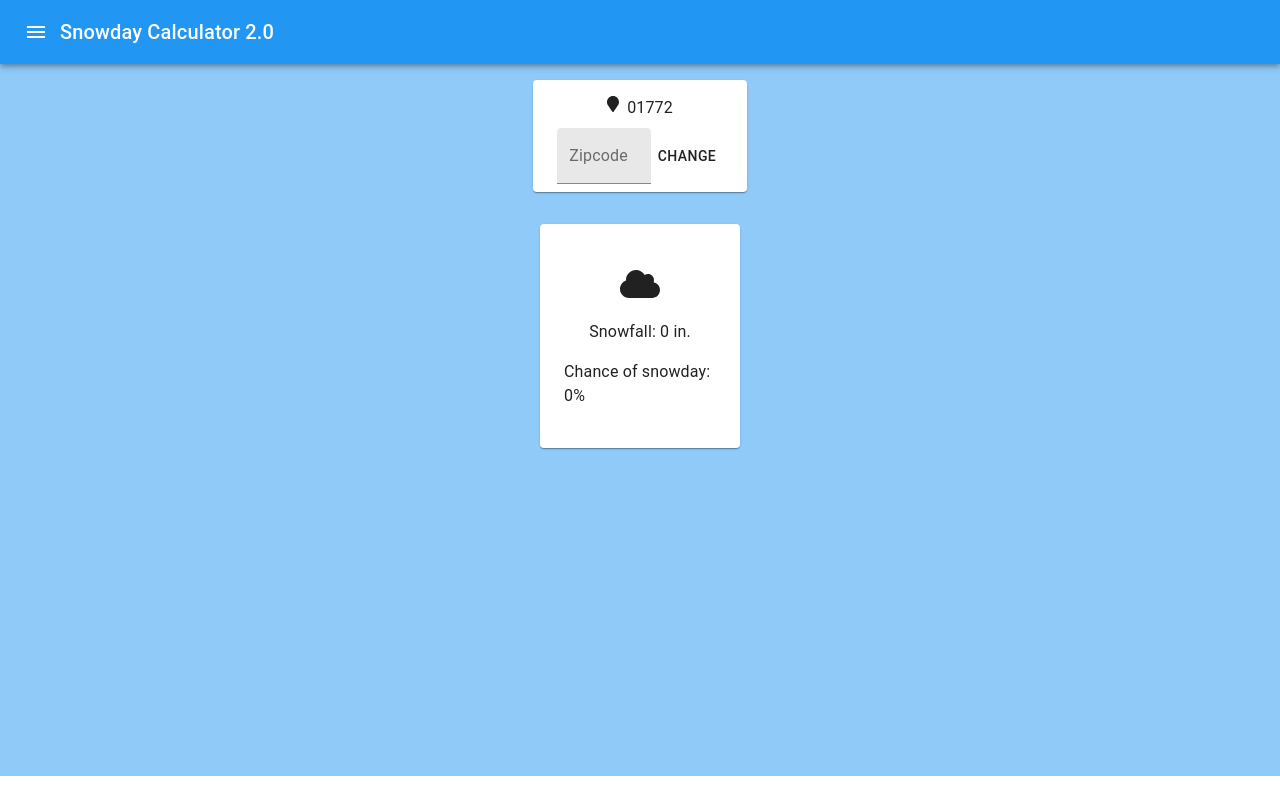
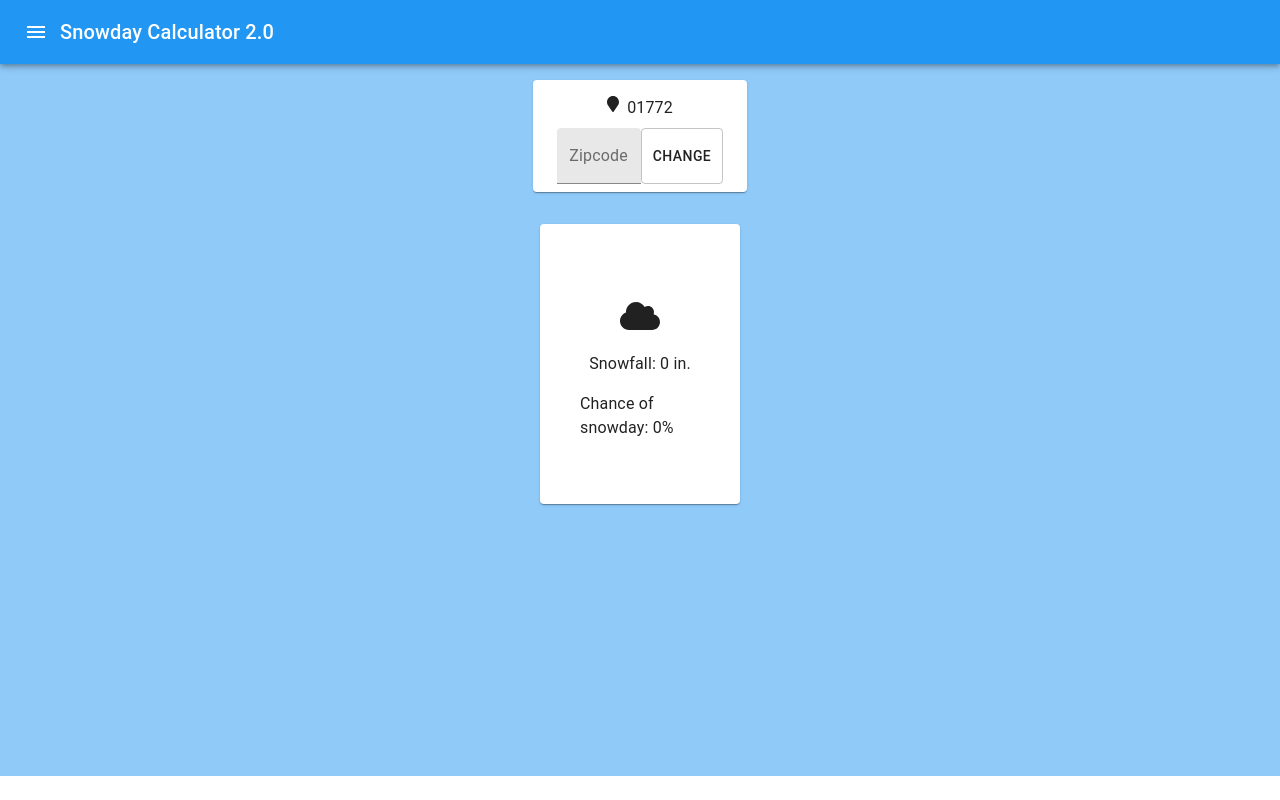
Before and after one commit to briankeefe/Snowday, a React (Create React App) app: page / in a window 1280 px wide. Built offline with nearby package versions, Linux system fonts and the light colour scheme; no server answers.

Commit message:
added to card

```diff
--- a/src/App.js
+++ b/src/App.js
@@ -60,7 +60,7 @@ function App() {
 	};
 	useEffect(() => {
 		call(DEFAULTLOC);
-    setTextCode(DEFAULTLOC);
+		//setTextCode(DEFAULTLOC);
 	}, []);
 
 	return (
@@ -71,20 +71,33 @@ function App() {
 					<Grid container justify="center">
 						<Grid item lg={2} sm={3} xs={8}>
 							<Paper>
-                <Box mt={2} pt={2} display="flex" justifyContent="center">
+								<Box
+									mt={2}
+									pt={2}
+									display="flex"
+									justifyContent="center"
+								>
 									<FontAwesomeIcon icon={faMapMarker} />
 									<Typography style={{ marginLeft: "8px" }}>
 										{textCode}
 									</Typography>
 								</Box>
-                <Box m={2} mt={0} p={1} display="flex" justifyContent="center">
+								<Box
+									m={2}
+									mt={0}
+									p={1}
+									display="flex"
+									justifyContent="center"
+								>
 									<TextField
 										style={{ width: "60%" }}
 										label="Zipcode"
 										variant="filled"
 										onChange={updateText}
 									></TextField>
-                  <Button onClick={updateZip}>Change</Button>
+									<Button variant="outlined" onClick={updateZip}>
+										Change
+									</Button>
 								</Box>
 							</Paper>
 						</Grid>
--- a/src/Card.js
+++ b/src/Card.js
@@ -1,5 +1,12 @@
 import React from "react";
-import { Box, Card, Typography, Grid } from "@material-ui/core";
+import {
+	Box,
+	Card,
+	Typography,
+	Grid,
+	CardContent,
+	CardHeader
+} from "@material-ui/core";
 import { FontAwesomeIcon } from "@fortawesome/react-fontawesome";
 import { faCloud, faSnowflake } from "@fortawesome/free-solid-svg-icons";
 const THRESHHOLD = 0.1;
@@ -24,12 +31,11 @@ const card = props => {
 		chance = 0;
 	}
 	return (
-    <Box>
+		<Box className="outer-card">
 			<Card className="component-card">
+				<CardHeader title={city} />
+				<CardContent>
 					<Box p={3}>
-          <Grid container className="cc-box" justify="center">
-            <Typography>{city}</Typography>
-          </Grid>
 						<Grid container className="cc-box" justify="center">
 							<Box className="fontawesome">{icon}</Box>
 						</Grid>
@@ -40,6 +46,7 @@ const card = props => {
 							<Typography>Chance of snowday: {chance}%</Typography>
 						</Grid>
 					</Box>
+				</CardContent>
 			</Card>
 		</Box>
 	);
--- a/src/style.scss
+++ b/src/style.scss
@@ -1,8 +1,8 @@
-.home-page{
-    min-height:97vh;
+.home-page {
+	min-height: 97vh;
 }
 
-.component-card{
+.component-card {
 	.fontawesome {
 		height: 5vh;
 		width: 5vh;
@@ -15,3 +15,9 @@
 		margin-bottom: 16px;
 	}
 }
+
+.outer-card {
+	.MuiCardHeader-title {
+		text-align: center;
+	}
+}
```
Also changed, not shown: 1 other file (tests, documents, lock files or other folders). Lines whose indentation alone changed are shown as unchanged.
